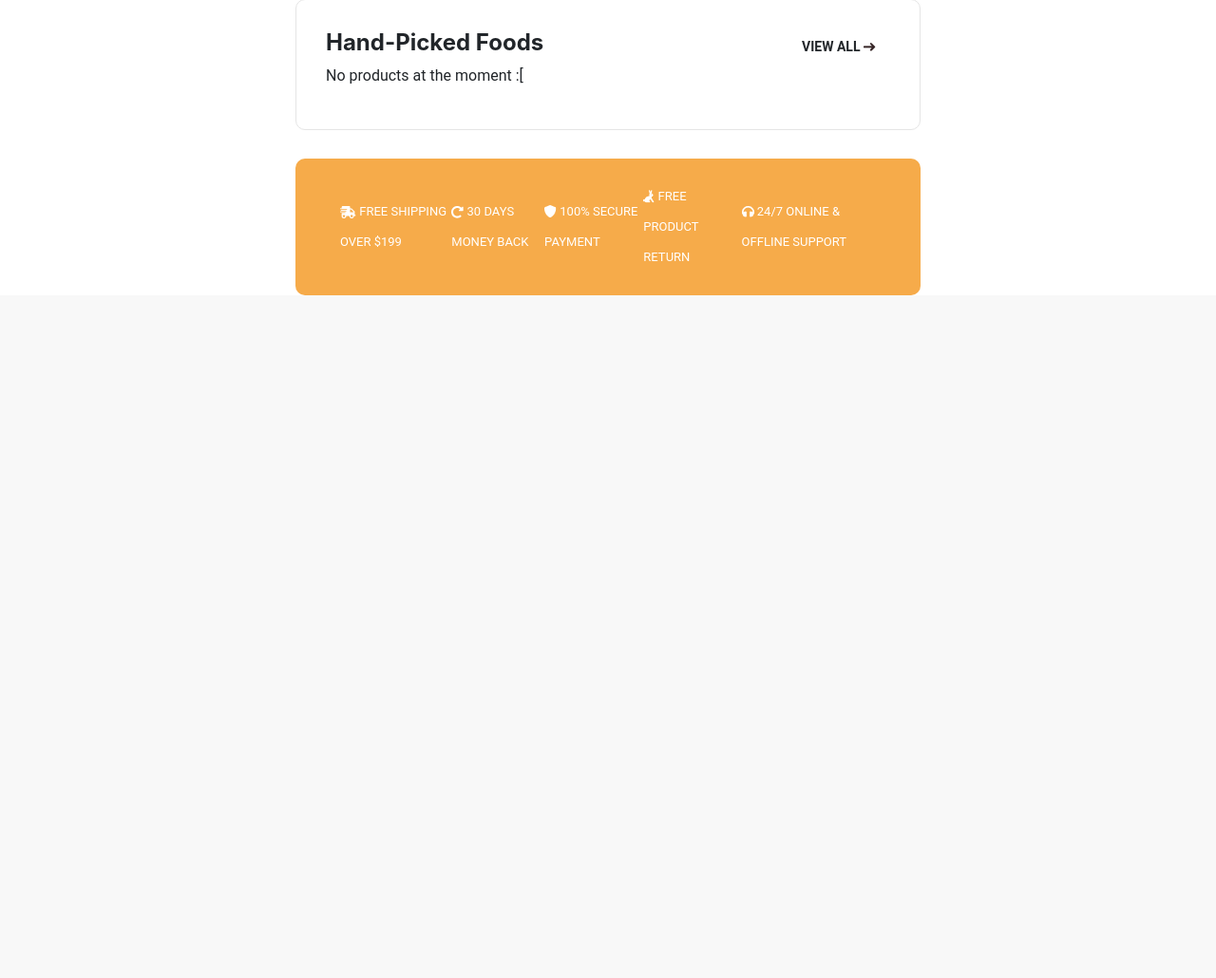
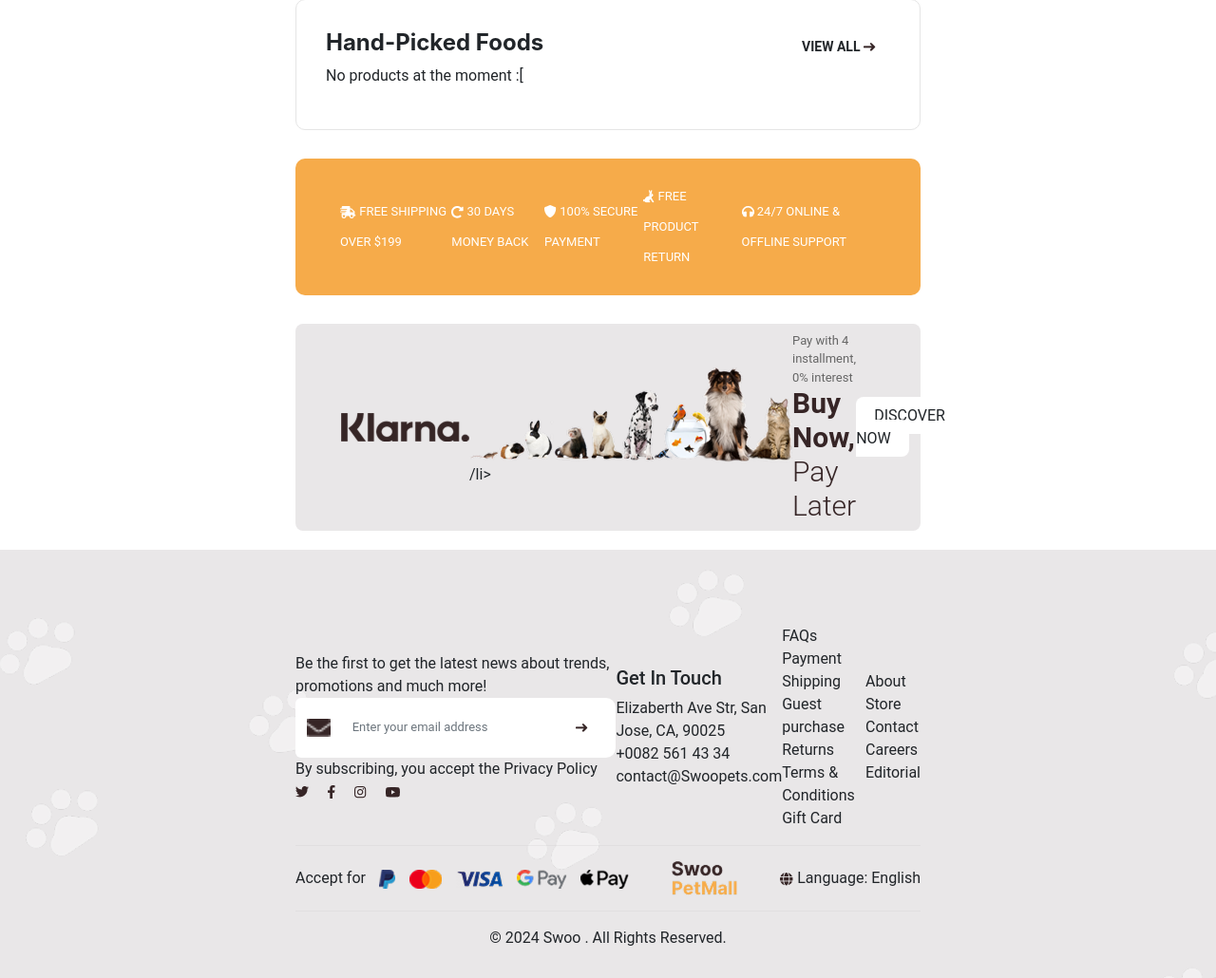
Before and after one commit to Markyha2yha/Team-project-2, a Django app: page / in a window 1280 px wide. Shown: the part 1230-2260 px from the top of the page at 95% size. Before the commit the page ends 1541 px from the top, so only its background shows below. Run offline with Django 5.2, Linux system fonts and the light colour scheme.

Commit message:
Додано рекламний банер і накидано футер

```diff
--- a/main/static/main/css/home.css
+++ b/main/static/main/css/home.css
@@ -56,6 +56,7 @@ h3{
     background-color: #F6AB4A;
     padding: 24px 47px;
     border-radius: 10px;
+    margin-bottom: 30px;
 
     text-transform: uppercase;
     color: white;
@@ -64,9 +65,42 @@ h3{
     line-height: 32px;
 }
 
-/* */
 
-.products-style01{}
+/* 5 БЛОК (реклама Klarna) */
+
+.ad-box{
+    padding: 8px 48px;
+    background-color: #E9E7E8;
+    border-radius: 8px;
+}
+
+.gray-sm-text{
+    color: #666666;
+    font-weight: 400;
+    font-size: 13px;
+    line-height: 19.5px;
+}
+
+.purp-big-text{
+    text-transform: capitalize;
+    color: #362526;
+    font-weight: 700;
+    font-size: 30px;
+    line-height: 36px;
+}
+
+.thin-text{
+    font-weight: 300;
+    font-size: 30px;
+    line-height: 36px;
+}
+
+.white-button{
+    text-transform: uppercase;
+    background-color: #FFFFFF;
+    padding: 10px 19px;
+    border-radius: 8px;
+}
 
 /* --- 1 БЛОК (BANNER) --- */
 
--- a/main/static/main/css/style.css
+++ b/main/static/main/css/style.css
@@ -36,6 +36,10 @@ button{
     justify-content: space-between;
     align-items: center;
 
+}
+
+hr{
+    color: #c7c7c7;
 }
 
 /* --- Navbar --- */
@@ -162,3 +166,57 @@ button{
 
 .menu-btn-style{
 }
+
+
+/* Footer */
+
+.email-enter{
+    border-radius: 10px;
+    border: none;
+    padding: 17px 20px;
+}
+
+.list-align01{
+    display: flex;
+    gap: 20px;
+}
+
+.list-align02{
+    display: flex;
+    gap: 14px;
+}
+
+.footer-box{
+    margin-top: 20px; /*ТИМЧАСОВО*/
+    background-image: url("../images/footer-bg.png");
+    background-color: #e9e7e8;
+    padding: 79px 0px 30px 0px;
+}
+
+.element-gap03{
+    gap: 4px;
+}
+
+.align-center{
+    text-align: center;
+}
+
+.btn-arrow{
+    border: none;
+    border-top-right-radius: 10px;
+    border-bottom-right-radius: 10px;
+    padding: 19px 29px 20px 30px;
+    background-color: white;
+}
+
+.email-bar{
+    border: none;
+    border-radius: 10px;
+
+    font-weight: 400;
+    font-size: 13px;
+}
+
+.email-img-style{
+    height: 19px;
+}
--- a/main/templates/main/base.html
+++ b/main/templates/main/base.html
@@ -136,8 +136,77 @@
 
 
     <!------- Footer -------->
-    <footer>
-
+    <footer class="footer-box">
+        <div class="margin-container">
+            <ul class="flex-align">
+                <li>
+                    <div>Be the first to get the latest news about trends, promotions and much more!</div>
+                     <form method="GET" action="">
+                        <div class="input-group">  <!-- bootstrap -->
+                             <span class="input-group-text bg-white border-0" id="inner-image">
+                                 <img class="email-img-style" src="{% static 'main/images/mail-symb.png'%}" alt="mail">
+                             </span>
+                            <input class="email-bar form-control" type="search" name="search" placeholder="Enter your email address">
+                            <div class="input-group-prepend">
+                                <button class="btn-arrow" type="submit"><img src="{% static 'main/images/right-arrow.png'%}" alt="arrow"></button>
+                            </div>
+                        </div>
+                     </form>
+                    <div>By subscribing, you accept the Privacy Policy</div>
+                    <ul class="list-align01">
+                        <li><a href="#"><img src="{% static 'main/images/twitter-logo.png'%}" alt=""></a></li>
+                        <li><a href="#"><img src="{% static 'main/images/facebook-logo.png'%}" alt=""></a></li>
+                        <li><a href="#"><img src="{% static 'main/images/inst-logo.png'%}" alt=""></a></li>
+                        <li><a href="#"><img src="{% static 'main/images/yt-logo.png'%}" alt=""></a></li>
+                    </ul>
+                </li>
+                <li>
+                    <h5>Get In Touch</h5>
+                    <ul>
+                        <li>Elizaberth Ave Str, San Jose, CA, 90025</li>
+                        <li>+0082 561 43 34</li>
+                        <li>contact@Swoopets.com</li>
+                    </ul>
+                </li>
+                <li>
+                    <ul>
+                        <li><a href="#">FAQs</a></li>
+                        <li><a href="#">Payment</a></li>
+                        <li><a href="#">Shipping</a></li>
+                        <li><a href="#">Guest purchase</a></li>
+                        <li><a href="#">Returns</a></li>
+                        <li><a href="#">Terms & Conditions</a></li>
+                        <li><a href="#">Gift Card</a></li>
+                    </ul>
+                </li>
+                <li>
+                    <ul>
+                        <li><a href="#">About Store</a></li>
+                        <li><a href="#">Contact</a></li>
+                        <li><a href="#">Careers</a></li>
+                        <li><a href="#">Editorial</a></li>
+                    </ul>
+                </li>
+            </ul>
+            <hr>
+            <div class="flex-align">
+                <ul class="list-align02">
+                    <li>Accept for</li>
+                    <li><img src="{% static 'main/images/paypal-logo.png'%}" alt=""></li>
+                    <li><img src="{% static 'main/images/pay2.png' %}" alt=""></li>
+                    <li><img src="{% static 'main/images/pay3.png' %}" alt=""></li>
+                    <li><img src="{% static 'main/images/pay4.png' %}" alt=""></li>
+                    <li><img src="{% static 'main/images/pay5.png' %}" alt=""></li>
+                </ul>
+                <a href="#"><img src="{% static 'main/images/shop-logo02.png'%}" alt="shop logo"></a>
+                <div class="element-gap03">
+                    <img src="{% static 'main/images/earth-logo.png' %}" alt="lang">
+                    <a href="#">Language: English</a>
+                </div>
+            </div>
+            <hr>
+            <div class="align-center">© 2024 Swoo . All Rights Reserved.</div>
+        </div>
     </footer>
     <script
             src="https://cdn.jsdelivr.net/npm/bootstrap@5.2.3/dist/js/bootstrap.bundle.min.js"
--- a/main/templates/main/home.html
+++ b/main/templates/main/home.html
@@ -154,7 +154,8 @@
     <div class="categories-underbar">12k+ active users everyday</div>
 </div>
 
-<!-- 3 БЛОК (HAND-PICKED FOODS[ РЕКОМЕНДОВАНІ ПРОДУКТИ]), поки без стилів -->
+
+<!-- 3 БЛОК (HAND-PICKED FOODS[ РЕКОМЕНДОВАНІ ПРОДУКТИ]), товари поки без стилів -->
 <div class="category-box">
     <div class="padding-box01">
         <div class="flex-align">
@@ -215,6 +216,27 @@
     </ul>
 </div>
 
+
 <!-- 4 БЛОК  -->
 
+
+
+<!-- 5 БЛОК (реклама Klarna) -->
+
+<div class="ad-box">
+        <ul class="flex-align">
+            <li><a href="#"><img src="{% static 'main/images/klarna-logo.png'%}" alt="klarna"></a></li>
+            <li><img src="{% static 'main/images/dogs-banner.png'%}">/li>
+            <li>
+                <div class="gray-sm-text">Pay with 4 installment, 0% interest</div>
+            <div class="purp-big-text">Buy now, <span class="thin-text">pay later</span></div>
+            </li>
+            <li><a href="#" class="white-button">Discover now</a></li>
+        </ul>
+</div>
+
+<!-- 6 БЛОК (Best Selling Food) -->
+
+
+
 {% endblock %}
```
Also changed, not shown: main/static/main/images/dogs-banner.png (added), main/static/main/images/earth-logo.png (added), main/static/main/images/facebook-logo.png (added), main/static/main/images/footer-bg.png (added), main/static/main/images/inst-logo.png (added), main/static/main/images/klarna-logo.png (added), main/static/main/images/mail-symb.png (added), main/static/main/images/pay2.png (added), main/static/main/images/pay3.png (added), main/static/main/images/pay4.png (added), main/static/main/images/pay5.png (added), main/static/main/images/paypal-logo.png (added), main/static/main/images/shop-logo02.png (added), main/static/main/images/twitter-logo.png (added), 1 more files. Lines whose indentation alone changed are shown as unchanged.
